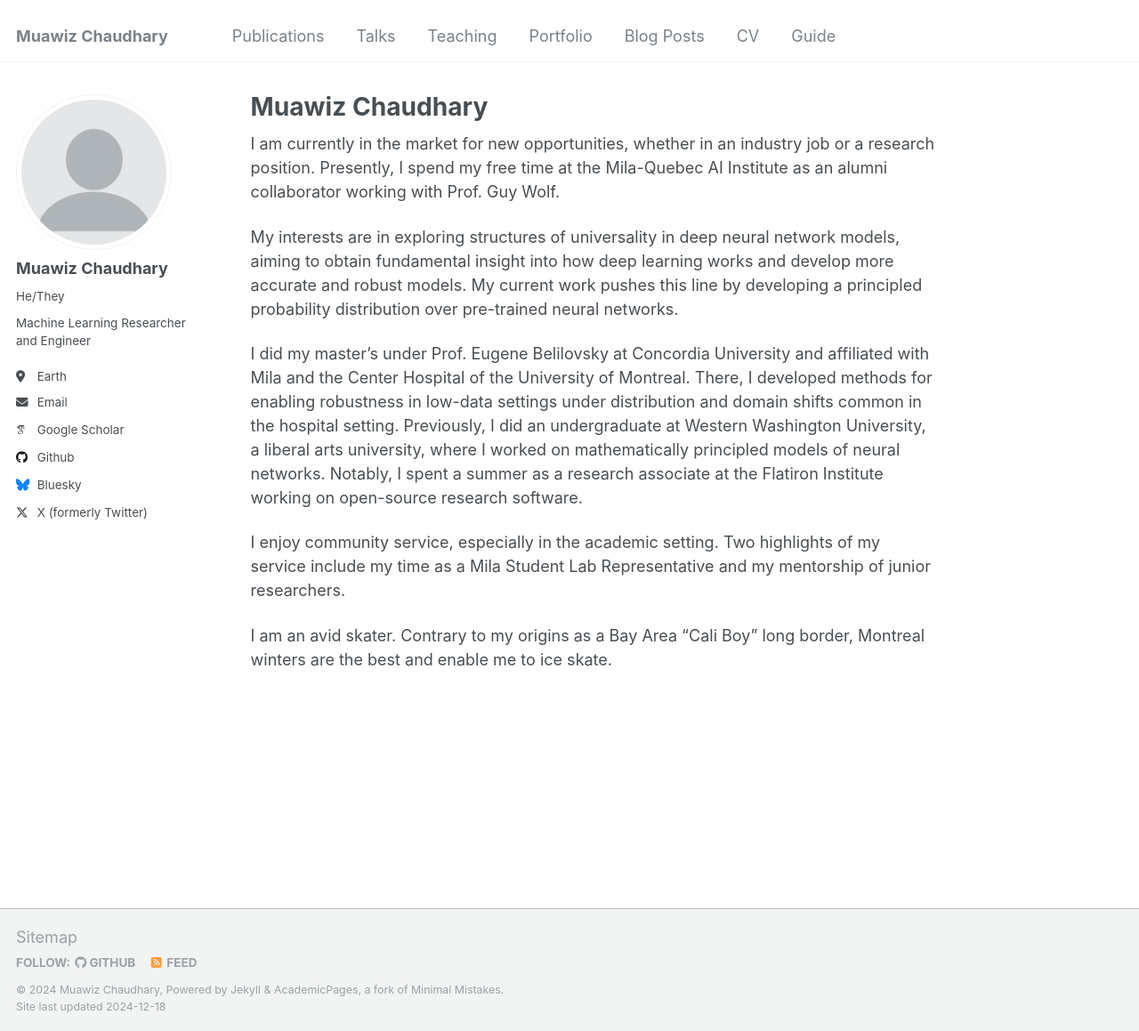
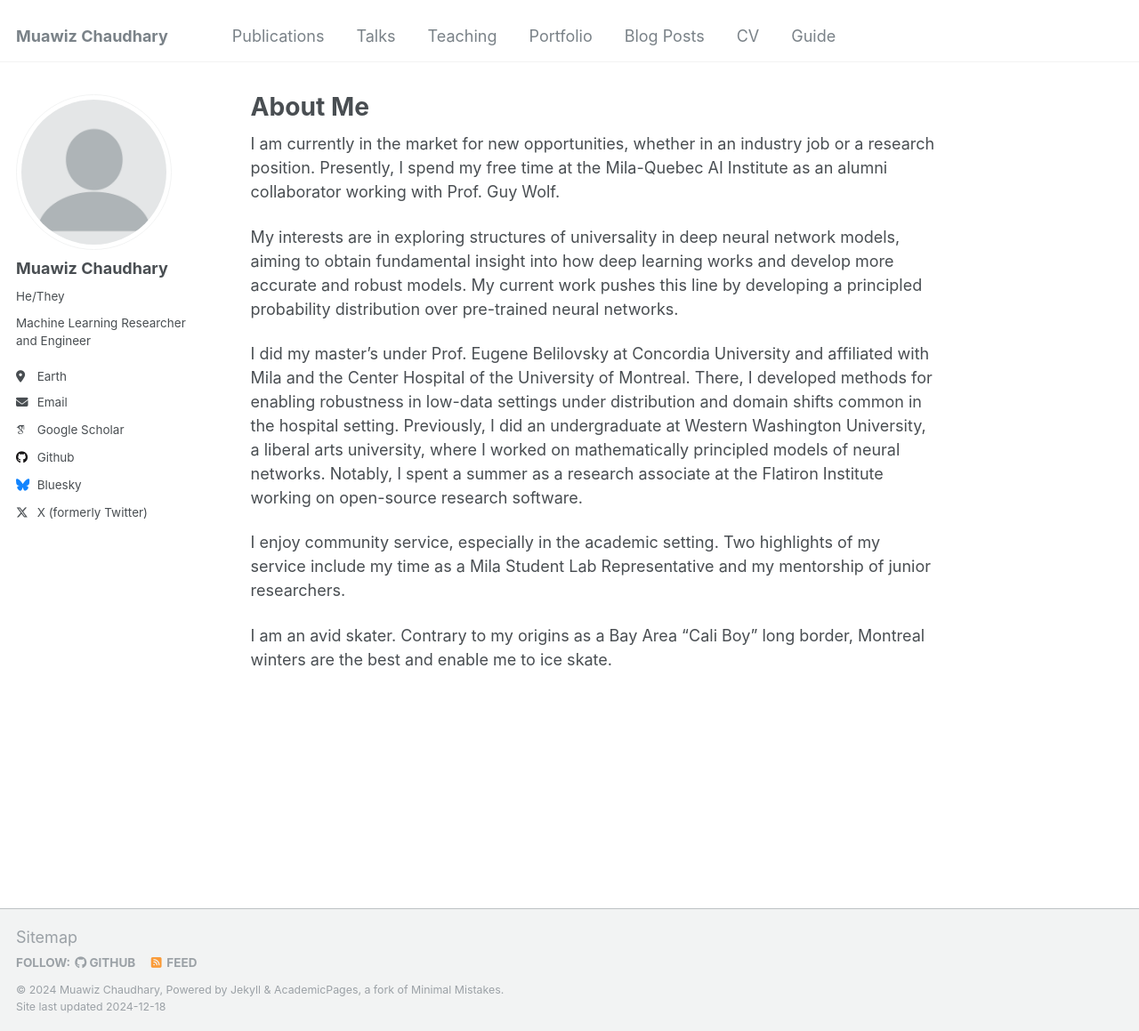
Before and after one commit to MuawizChaudhary/MuawizChaudhary.github.io, a Jekyll site: the page built from _pages/about.md, in a window 1280 px wide and 1159 px high. Shown: the whole window at 89% size. Built offline with Jekyll 4.4.1, drawn with Linux system fonts in a browser that asks for light colours; some web fonts are replaced.

Commit message:
Update about.md

```diff
--- a/_pages/about.md
+++ b/_pages/about.md
@@ -1,6 +1,6 @@
 ---
 permalink: /
-title: "Muawiz Chaudhary"
+title: "About Me"
 author_profile: true
 redirect_from:
   - /about/
```
